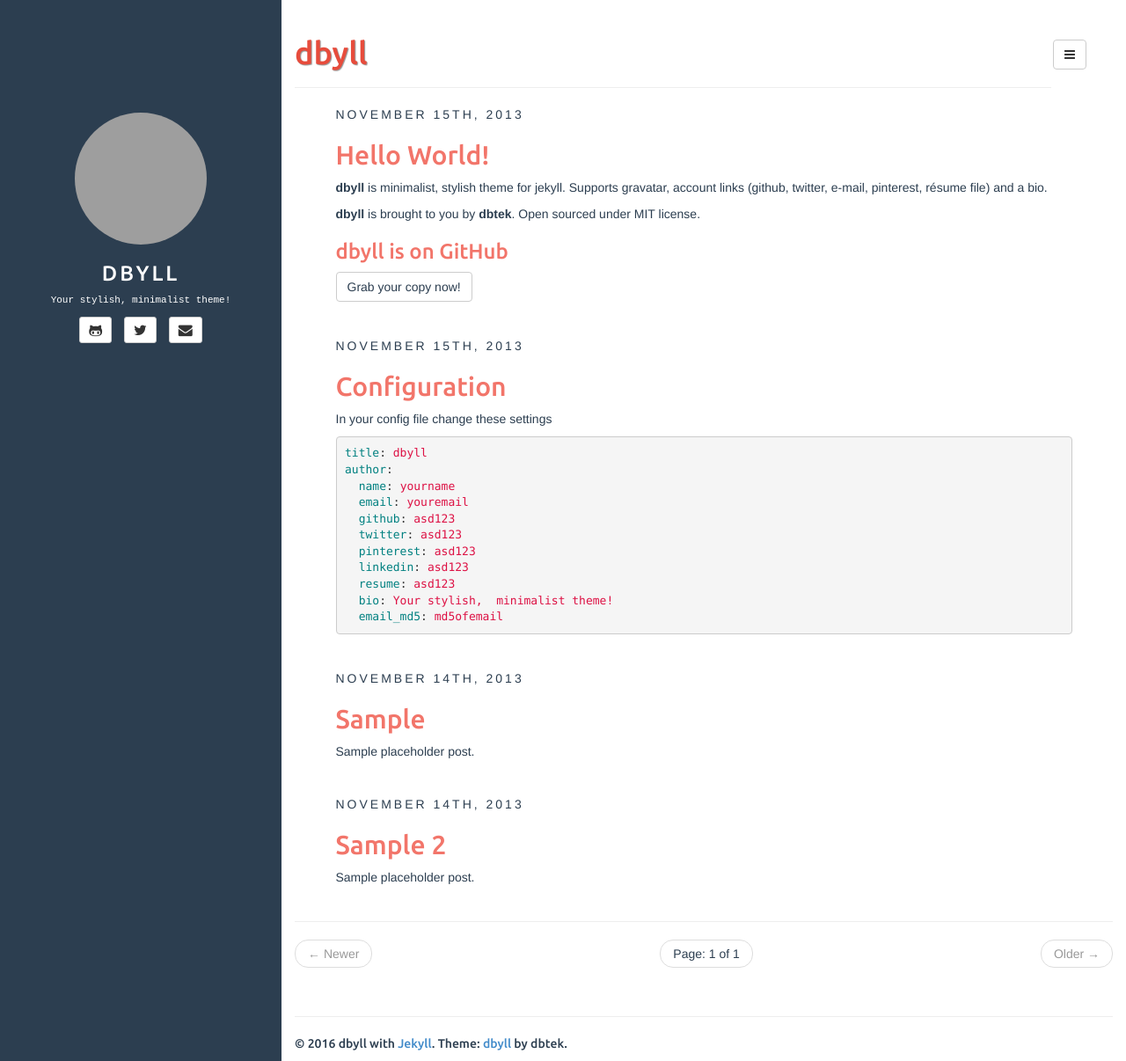
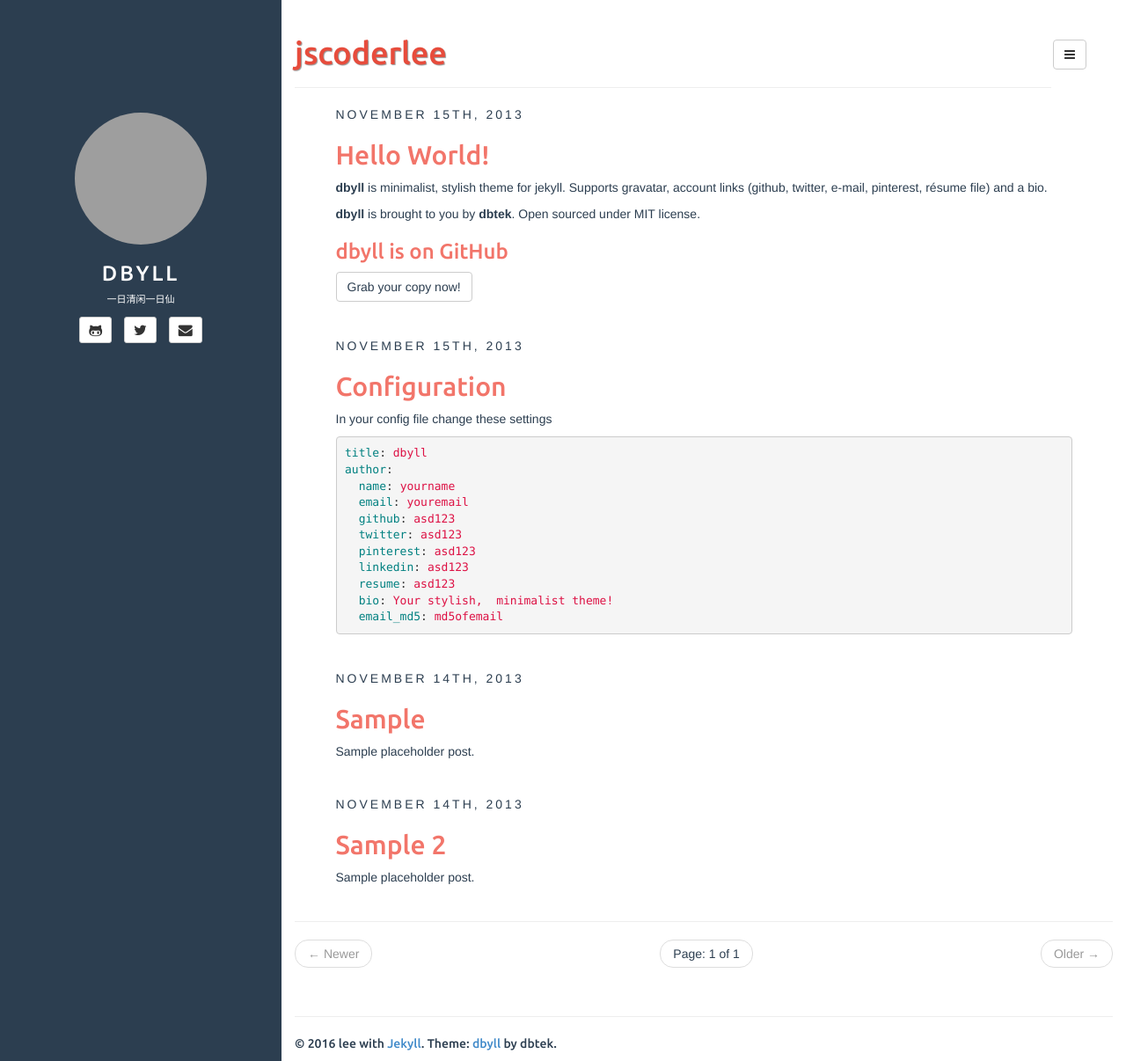
Before and after one commit to jscoderlee/jscoderlee.github.io, a Jekyll site: the page built from index.html, in a window 1280 px wide and 1206 px high. Shown: the whole window at 88% size. Built offline with Jekyll 4.4.1, drawn with Linux system fonts in a browser that asks for light colours; the list of posts is cut into pages by our own code; grey boxes are pictures that could not be loaded.

Commit message:
namedetail

```diff
--- a/_config.yml
+++ b/_config.yml
@@ -14,17 +14,17 @@
     scope:
       path: "" # empty string for all files
     values:
-      title: dbyll
+      title: jscoderlee
 
 description: Stylish Jekyll Theme
 author:
-  name: dbyll
-  email: dbyll@ismaildemirbilek.com
+  name: lee
+  email: jscoderlee@163.com
   github: dbtek
   twitter: dbtek
   pinterest: asd123
   linkedin: asd123
-  bio: Your stylish, minimalist theme!
+  bio: 一日清闲一日仙
   email_md5: 726351295ec82e145928582f595aa3aa
 
 rss_path: feed.xml
```
